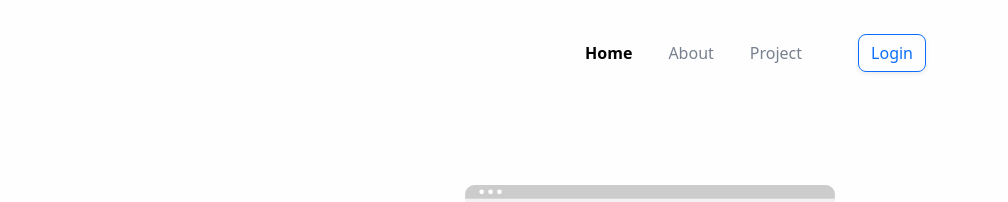
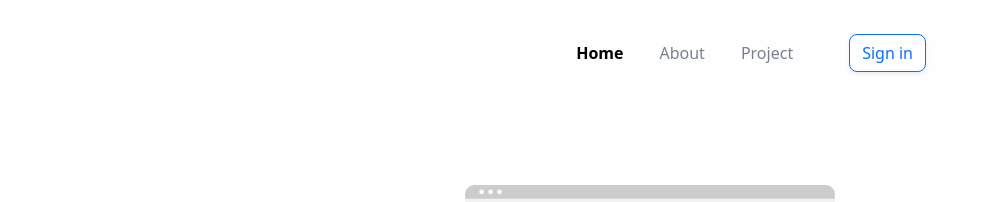
Before and after one commit to bEn1302/ExReg, a plain HTML site: page index.html in a window 1280 px wide. Shown: the top 202 px of the page, 272-1280 px from the left. Drawn offline with nearby package versions, Linux system fonts and the light colour scheme.

Commit message:
passt besser

```diff
--- a/index.html
+++ b/index.html
@@ -51,7 +51,7 @@
             <a class="nav-link me-5" href="#GITHUB_REPOSITORY">Project</a>
           </div>
           <a href="#" class="btn btn-outline-primary shadow-sm d-sm d-block"
-            >Login</a
+            >Sign in</a
           >
         </div>
       </div>
```
